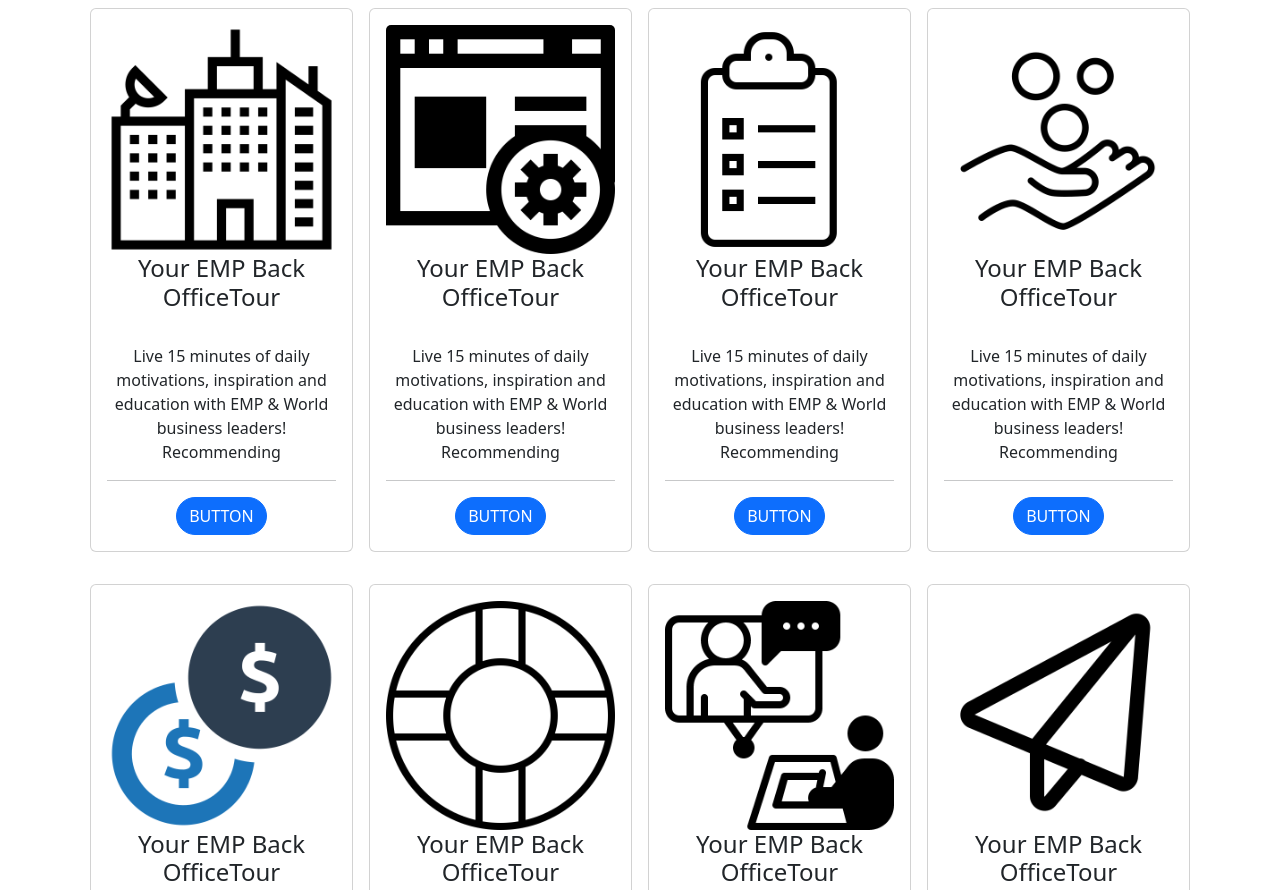
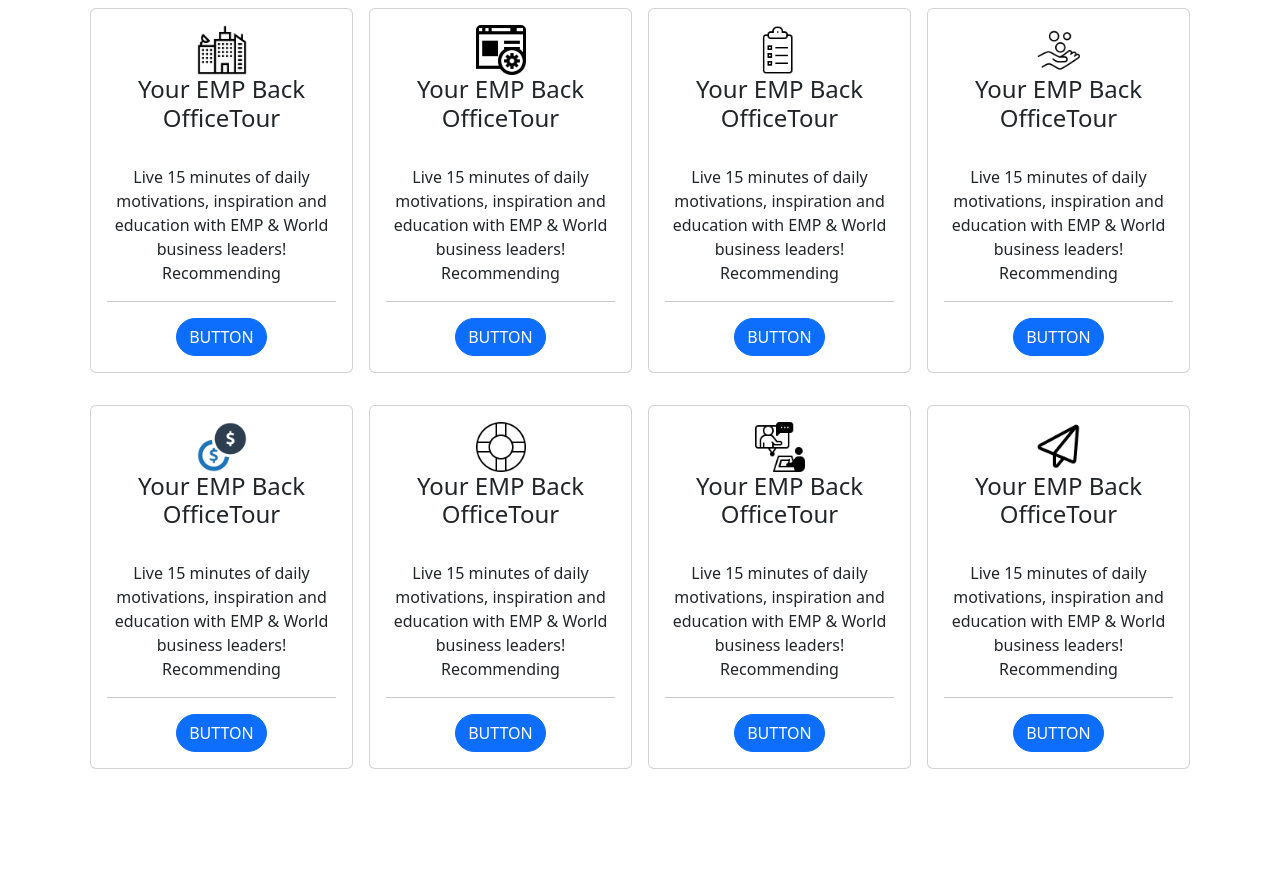
Before and after one commit to anaissnnk/frameworks, a plain HTML site: page index.html in a window 1280 px wide. Shown: the top 890 px of the page. After the commit the page ends 800 px from the top, so only its background shows below. Drawn offline with nearby package versions, Linux system fonts and the light colour scheme.

Commit message:
Resize Icons

```diff
--- a/index.html
+++ b/index.html
@@ -14,7 +14,7 @@
         <div class="p-2">
         <div class="card">
         <div class="card-body text-center">
-    <img class ="card-img-top" src ="./Icons/office.png"><br>
+    <img class ="card-img-top h-25 d-inline-block" style="width: 50px;" src ="./Icons/office.png"><br>
     <h4 class="card-title">Your EMP Back OfficeTour</h4><br>
     <p class="card-text">Live 15 minutes of daily motivations, inspiration and education with EMP & World business leaders!<br>
     Recommending</p>
@@ -27,7 +27,7 @@
     <div class="p-2">
         <div class="card">
         <div class="card-body text-center">
-    <img class ="card-img-top" src ="./Icons/windows.png"><br>
+    <img class ="card-img-top h-25 d-inline-block" style="width: 50px;" src ="./Icons/windows.png"><br>
     <h4 class="card-title">Your EMP Back OfficeTour</h4><br>
     <p class="card-text">Live 15 minutes of daily motivations, inspiration and education with EMP & World business leaders!<br>
     Recommending</p>
@@ -40,7 +40,7 @@
     <div class="p-2">
         <div class="card">
         <div class="card-body text-center">
-    <img class ="card-img-top" src ="./Icons/clipboard.png"><br>
+    <img class ="card-img-top h-25 d-inline-block" style="width: 50px;" src ="./Icons/clipboard.png"><br>
     <h4 class="card-title">Your EMP Back OfficeTour</h4><br>
     <p class="card-text">Live 15 minutes of daily motivations, inspiration and education with EMP & World business leaders!<br>
     Recommending</p>
@@ -53,7 +53,7 @@
     <div class="p-2">
         <div class="card">
         <div class="card-body text-center">
-    <img class ="card-img-top" src ="./Icons/hand.png"><br>
+    <img class ="card-img-top h-25 d-inline-block" style="width: 50px;" src ="./Icons/hand.png"><br>
     <h4 class="card-title">Your EMP Back OfficeTour</h4><br>
     <p class="card-text">Live 15 minutes of daily motivations, inspiration and education with EMP & World business leaders!<br>
     Recommending</p>
@@ -71,7 +71,7 @@
         <div class="p-2">
         <div class="card">
         <div class="card-body text-center">
-    <img class ="card-img-top" src ="./Icons/money.png"><br>
+    <img class ="card-img-top h-25 d-inline-block" style="width: 50px;" src ="./Icons/money.png"><br>
     <h4 class="card-title">Your EMP Back OfficeTour</h4><br>
     <p class="card-text">Live 15 minutes of daily motivations, inspiration and education with EMP & World business leaders!<br>
     Recommending</p>
@@ -84,7 +84,7 @@
     <div class="p-2">
         <div class="card">
         <div class="card-body text-center">
-    <img class ="card-img-top" src ="./Icons/buoy.png"><br>
+    <img class ="card-img-top h-25 d-inline-block" style="width: 50px;" src ="./Icons/buoy.png"><br>
     <h4 class="card-title">Your EMP Back OfficeTour</h4><br>
     <p class="card-text">Live 15 minutes of daily motivations, inspiration and education with EMP & World business leaders!<br>
     Recommending</p>
@@ -97,7 +97,7 @@
     <div class="p-2">
         <div class="card">
         <div class="card-body text-center">
-    <img class ="card-img-top" src ="./Icons/meeting.png"><br>
+    <img class ="card-img-top h-25 d-inline-block" style="width: 50px;" src ="./Icons/meeting.png"><br>
     <h4 class="card-title">Your EMP Back OfficeTour</h4><br>
     <p class="card-text">Live 15 minutes of daily motivations, inspiration and education with EMP & World business leaders!<br>
     Recommending</p>
@@ -110,7 +110,7 @@
     <div class="p-2">
         <div class="card">
         <div class="card-body text-center">
-    <img class ="card-img-top" src ="./Icons/mail.png"><br>
+    <img class ="card-img-top h-25 d-inline-block" style="width: 50px;" src ="./Icons/mail.png"><br>
     <h4 class="card-title">Your EMP Back OfficeTour</h4><br>
     <p class="card-text">Live 15 minutes of daily motivations, inspiration and education with EMP & World business leaders!<br>
     Recommending</p>
```
